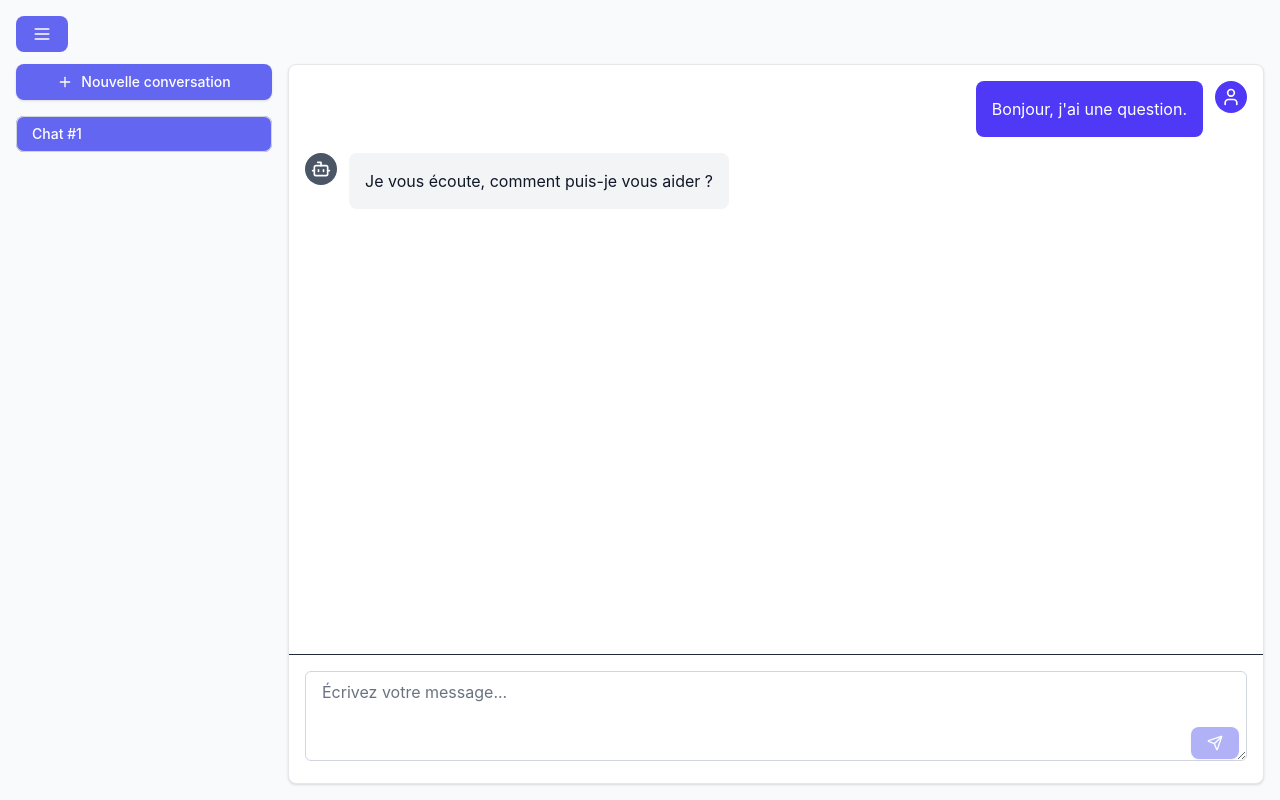
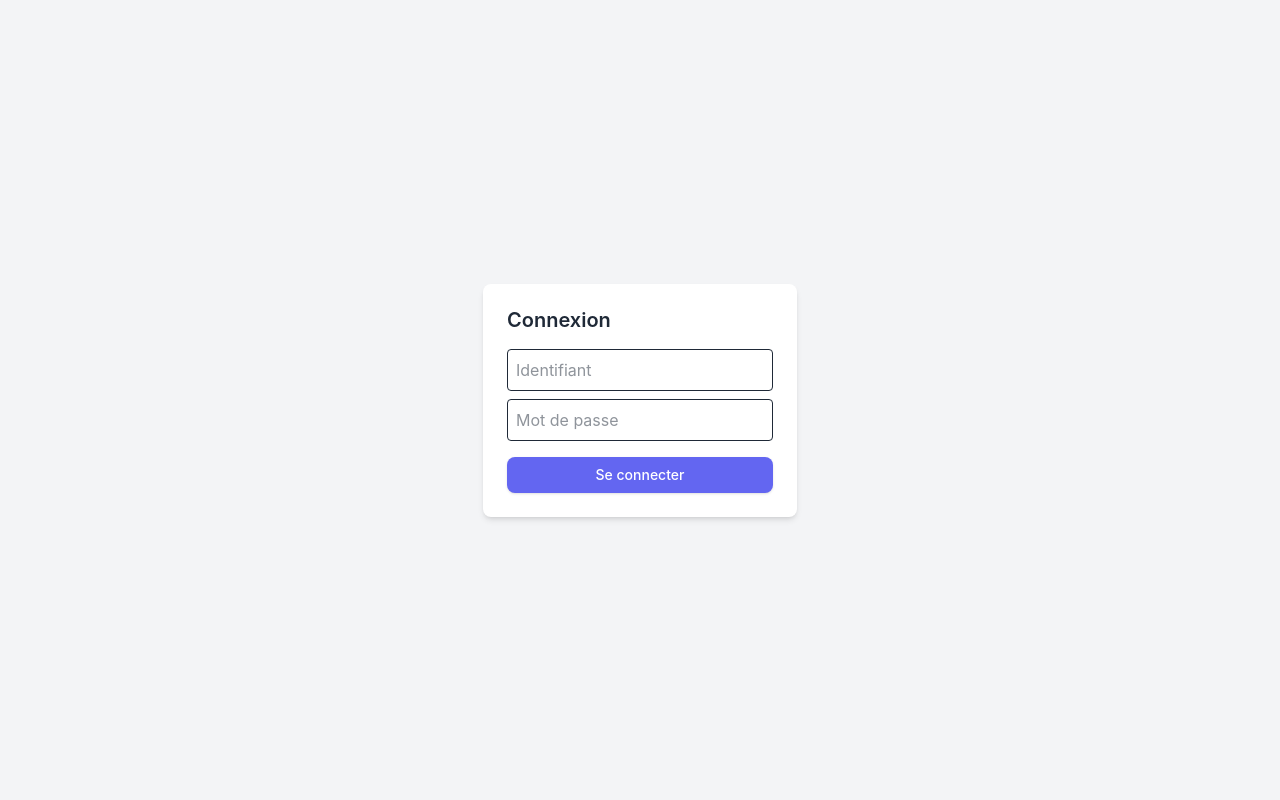
Before and after one commit to RamosPolo/Interface-API-LIP6-M1, a React (Vite) app: page / in a window 1280 px wide. Built offline with nearby package versions, Linux system fonts and the light colour scheme.

Commit message:
Page de connexion pour l'Appli

```diff
--- a/package.json
+++ b/package.json
@@ -23,7 +23,7 @@
     "@eslint/js": "^9.17.0",
     "@types/react": "^18.3.18",
     "@types/react-dom": "^18.3.5",
-    "@vitejs/plugin-react": "^4.3.4",
+    "@vitejs/plugin-react": "^1.3.2",
     "eslint": "^9.17.0",
     "eslint-plugin-react": "^7.37.2",
     "eslint-plugin-react-hooks": "^5.0.0",
--- a/src/App.jsx
+++ b/src/App.jsx
@@ -5,15 +5,30 @@ import RagSettings from "@/pages/RagSettings";
 import History from "@/pages/History";
 import { Button } from "@/components/ui/button";
 import { ChevronLeft, Menu, Home as HomeIcon, Upload, Settings, History as HistoryIcon } from "lucide-react";
+import Login from "@/pages/Login.jsx";
+import {AuthProvider, useAuth} from "@/context/AuthContext.jsx";
 
 // Création des contextes
 export const ChatContext = createContext();
 export const DocumentContext = createContext();
 export const RagContext = createContext();
 
-const App = () => {
+const AppContent = () => {
+    const { isAuthenticated } = useAuth();
+    return isAuthenticated ? (
+        // Affiche ton application normale
+        <MainApp />
+    ) : (
+        <Login />
+    );
+};
+
+const MainApp = () => {
     const [view, setView] = useState("home");
     const [isMenuOpen, setIsMenuOpen] = useState(false);
+
+    // pour se logout
+    const { logout } = useAuth();
 
     // État global pour les chats
     const [chats, setChats] = useState([
@@ -112,6 +127,13 @@ const App = () => {
                                     </Button>
                                 ))}
                             </nav>
+                            <Button
+                                variant="destructive"
+                                className="w-full mt-4"
+                                onClick={logout}
+                            >
+                                Se déconnecter
+                            </Button>
                         </div>
 
                         {isMenuOpen && (
@@ -133,4 +155,12 @@ const App = () => {
     );
 };
 
+const App = () => {
+    return (
+        <AuthProvider>
+            <AppContent />
+        </AuthProvider>
+    );
+};
+
 export default App;
--- /dev/null
+++ b/src/context/AuthContext.jsx
@@ -0,0 +1,43 @@
+import { createContext, useState, useContext } from "react";
+
+// contexte pour accéder à cette variable dans l'application
+const AuthContext = createContext();
+
+export const AuthProvider = ({ children }) => {
+    // sauvegarde l'etat du contexte dans un localStorage
+    const storedAuth = localStorage.getItem("isAuthenticated") === "true";
+
+    // état de connexion
+    const [isAuthenticated, setIsAuthenticated] = useState(storedAuth);
+
+    const login = (username, password) => {
+
+        // variable pour la connexion
+        const adminUsername = import.meta.env.VITE_ADMIN_USERNAME;
+        const adminPassword = import.meta.env.VITE_ADMIN_PASSWORD;
+
+
+        if (username === adminUsername && password === adminPassword) {
+            setIsAuthenticated(true);
+            // sauvegarde du contexte
+            localStorage.setItem("isAuthenticated", "true");
+        } else {
+            // gérer l'erreur ici
+            alert("Identifiants incorrects !");
+        }
+    };
+
+    const logout = () => {
+        setIsAuthenticated(false);
+        // on sauvegarde le contexte
+        localStorage.removeItem("isAuthenticated"); // Suppression
+    };
+
+    return (
+        <AuthContext.Provider value={{ isAuthenticated, login, logout }}>
+            {children}
+        </AuthContext.Provider>
+    );
+};
+
+export const useAuth = () => useContext(AuthContext);
--- /dev/null
+++ b/src/pages/Login.jsx
@@ -0,0 +1,39 @@
+import { useState } from "react";
+import { useAuth } from "@/context/AuthContext.jsx";
+import { Button } from "@/components/ui/button";
+
+const Login = () => {
+    const [username, setUsername] = useState("");
+    const [password, setPassword] = useState("");
+    const { login } = useAuth();
+
+    const handleSubmit = (e) => {
+        e.preventDefault();
+        login(username, password);
+    };
+
+    return (
+        <div className="flex h-screen items-center justify-center bg-gray-100 dark:bg-gray-900">
+            <form onSubmit={handleSubmit} className="p-6 bg-white dark:bg-gray-800 shadow-md rounded-lg">
+                <h2 className="text-xl font-semibold mb-4">Connexion</h2>
+                <input
+                    type="text"
+                    placeholder="Identifiant"
+                    value={username}
+                    onChange={(e) => setUsername(e.target.value)}
+                    className="block w-full p-2 mb-2 border rounded"
+                />
+                <input
+                    type="password"
+                    placeholder="Mot de passe"
+                    value={password}
+                    onChange={(e) => setPassword(e.target.value)}
+                    className="block w-full p-2 mb-4 border rounded"
+                />
+                <Button type="submit" className="w-full">Se connecter</Button>
+            </form>
+        </div>
+    );
+};
+
+export default Login;
```
Also changed, not shown: 2 other files (tests, documents, lock files or other folders).
